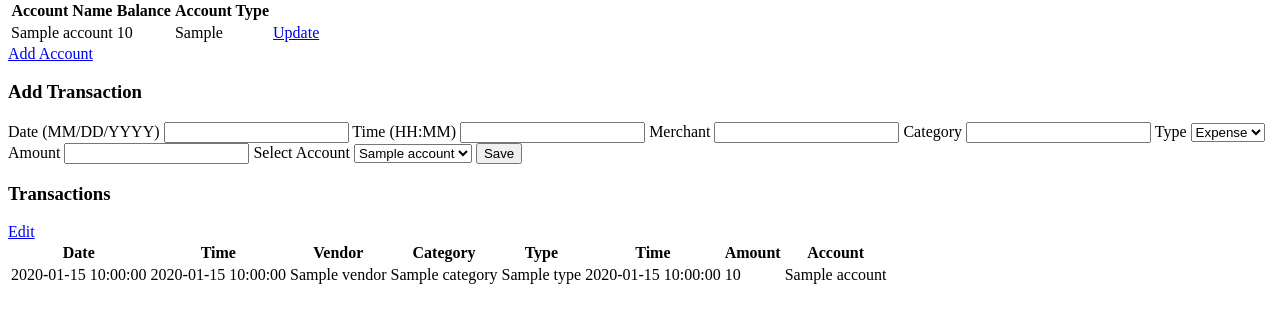
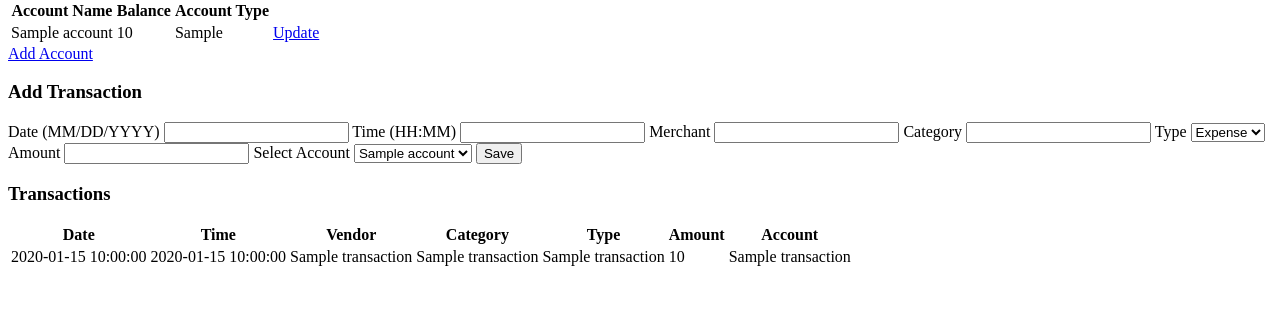
Before and after one commit to jordinkolman/budget_app_flask, a Flask app: template budget_app/templates/budget/index.html in a window 1280 px wide. Shown: the part 151-474 px from the top of the page. Run offline with Flask 3, Linux system fonts and the light colour scheme; the template is opened without the code that fills it: most values are stand-ins (such as "Sample title", 1, 10 or a date in 2020).

Commit message:
completed implementation of transaction tracking, fixed database posting bug preventing transactions from posting or displaying

```diff
--- a/budget_app/templates/budget/index.html
+++ b/budget_app/templates/budget/index.html
@@ -65,7 +65,6 @@
                     <th><span>Vendor</span></th>
                     <th><span>Category</span></th>
                     <th><span>Type</span></th>
-                    <th><span>Time</span></th>
                     <th><span>Amount</span></th>
                     <th><span>Account</span></th>
                 </tr>
@@ -73,16 +72,13 @@
             <tbody>
                 {% for transaction in transactions %}
                     <tr>
-                        <td><span>{{ transaction['date'] }}</span></td>
-                        <td><span>{{ transaction['time'] }}</span></td>
-                        <td><span>{{ transaction['vendor'] }}</span></td>
-                        <td><span>{{ transaction['category'] }}</span></td>
-                        <td><span>{{ transaction['type'] }}</span></td>
-                        <td><span>{{ transaction['time'] }}</span></td>
+                        <td><span>{{ transaction['date_occurred'] }}</span></td>
+                        <td><span>{{ transaction['time_occurred'] }}</span></td>
+                        <td><span>{{ transaction['v_name'] }}</span></td>
+                        <td><span>{{ transaction['c_name'] }}</span></td>
+                        <td><span>{{ transaction['t_name'] }}</span></td>
                         <td><span>{{ transaction['amount'] }}</span></td>
-                        <td><span>{{ transaction['account'] }}</span></td>
-                        <a href="{{ url_for('update_transaction.html', id=transaction['id']) }}">Edit</a>
-                    </tr>
+                        <td><span>{{ transaction['a_name'] }}</span></td>
                 {% endfor %}
             </tbody>
         </table>
```
Also changed, not shown: budget_app/budget.py (+10 -5 lines), instance/budget_app.sqlite.
